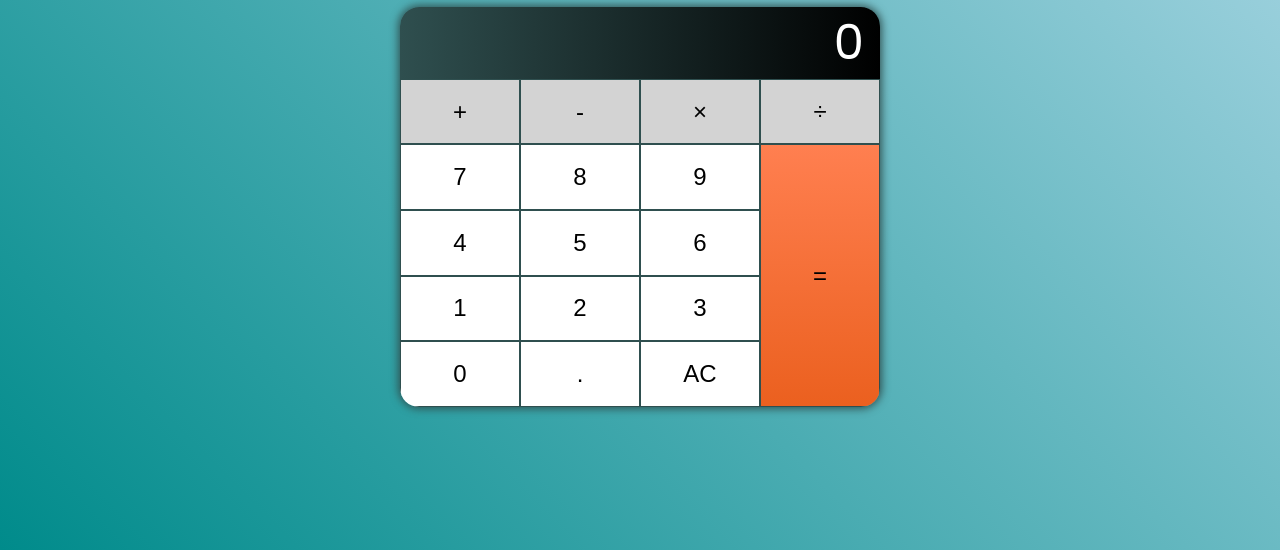
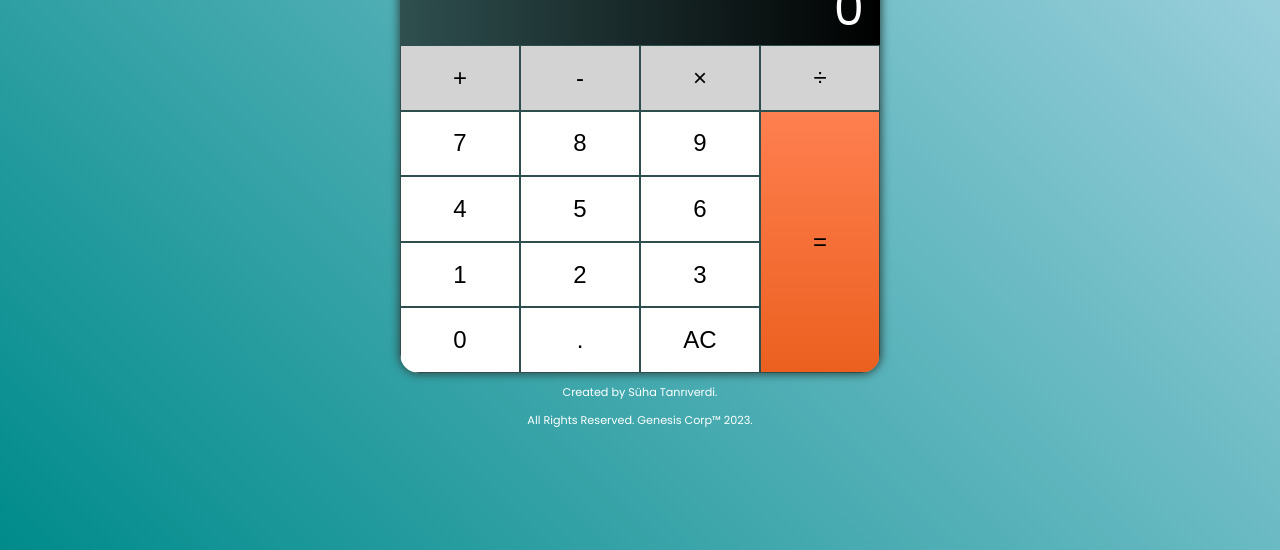
Before and after one commit to shtanriverdi/js-calculator, a plain HTML site: page index.html in a window 1280 px wide. Shown: the part 250-800 px from the top of the page. Drawn offline with Linux system fonts and the light colour scheme.

Commit message:
Add footer

```diff
--- a/app.css
+++ b/app.css
@@ -41,11 +41,21 @@ html {
     flex-direction: row-reverse;
 }
 
+p {
+    color: white;
+    user-select: none;
+    font-size: 0.7em;
+}
+
+.footer {
+    text-align: center;
+}
+
 h1 {
     color: white;
     font-size: 2.5em;
     cursor: default;
-    pointer-events: none;
+    user-select: none;
 }
 
 button {
--- a/index.html
+++ b/index.html
@@ -49,6 +49,10 @@
             </div>
         </div>
     </main>
+    <div class="footer">
+        <p>Created by Süha Tanrıverdi.</p>
+        <p>All Rights Reserved. Genesis Corp™ 2023.</p>
+    </div>
     <!-- JS -->
     <script src="app.js"></script>
 </body>
```
